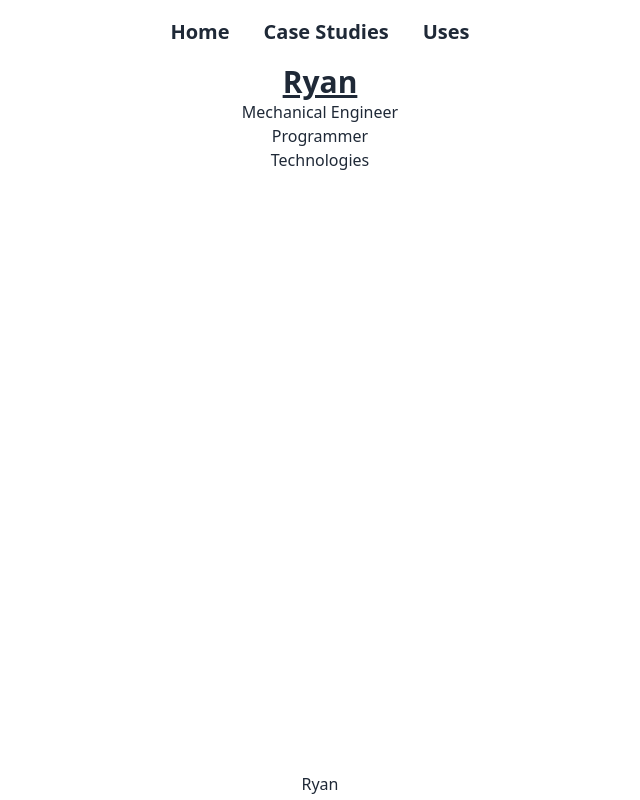
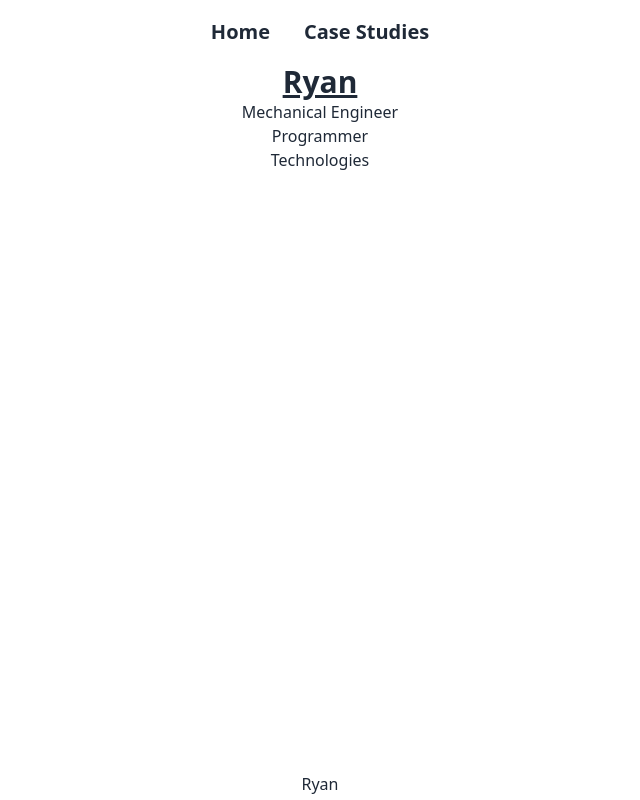
Before and after one commit to EngineeringDeveloper/hire-ryan, a SvelteKit app: page / in a window 1280 px wide. Shown: the whole page, without its empty margins (320-960 px from the left). Built offline with nearby package versions, Linux system fonts and the light colour scheme.

Commit message:
Removed reference to old page

```diff
--- a/src/routes/+layout.svelte
+++ b/src/routes/+layout.svelte
@@ -11,9 +11,9 @@
             class="btn btn-ghost normal-case text-xl"
             href={`${base}/case_studies`}>Case Studies</a
         >
-        <a class="btn btn-ghost normal-case text-xl" href={`${base}/uses`}
+        <!-- <a class="btn btn-ghost normal-case text-xl" href={`${base}/uses`}
             >Uses</a
-        >
+        > -->
     </div>
 </div>
 
```
